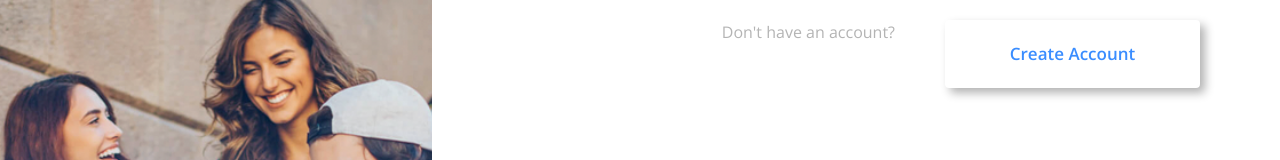
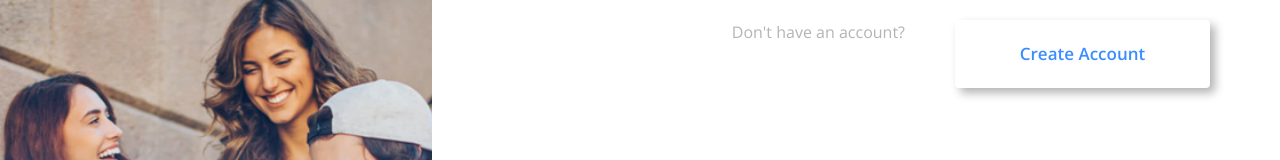
Before and after one commit to joshnho/practice-project, a React (Create React App) app in the folder client/: page /login in a window 1280 px wide. Shown: the top 160 px of the page. Built offline with nearby package versions, Linux system fonts and the light colour scheme; no server answers.

Commit message:
minor style change

```diff
--- a/client/src/Login.js
+++ b/client/src/Login.js
@@ -36,6 +36,7 @@ const useStyles = makeStyles(() => ({
     display: "flex",
     justifyContent: "flex-end",
     marginTop: "10px",
+    marginLeft: "10px",
     paddingRight: "70px",
   },
   headerText: {
```
